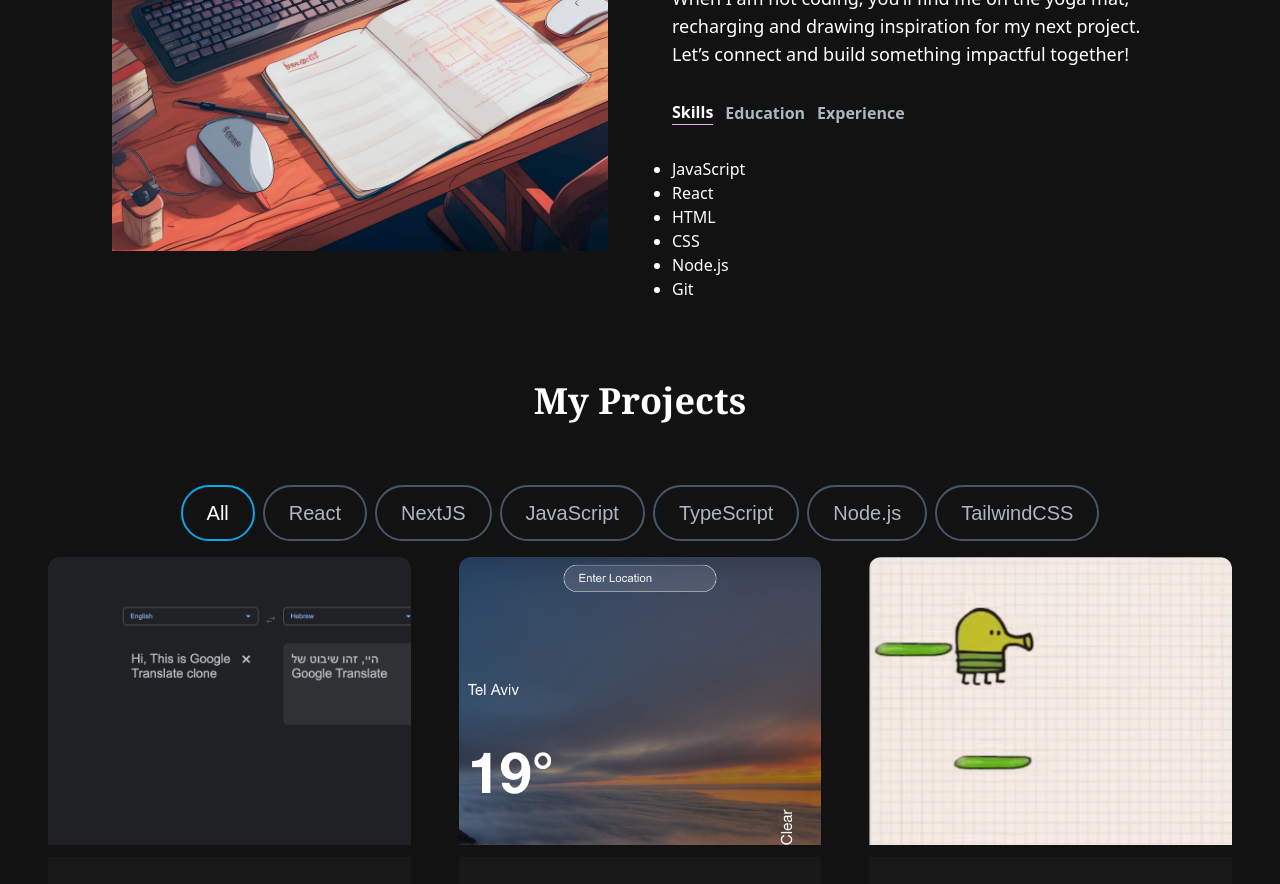
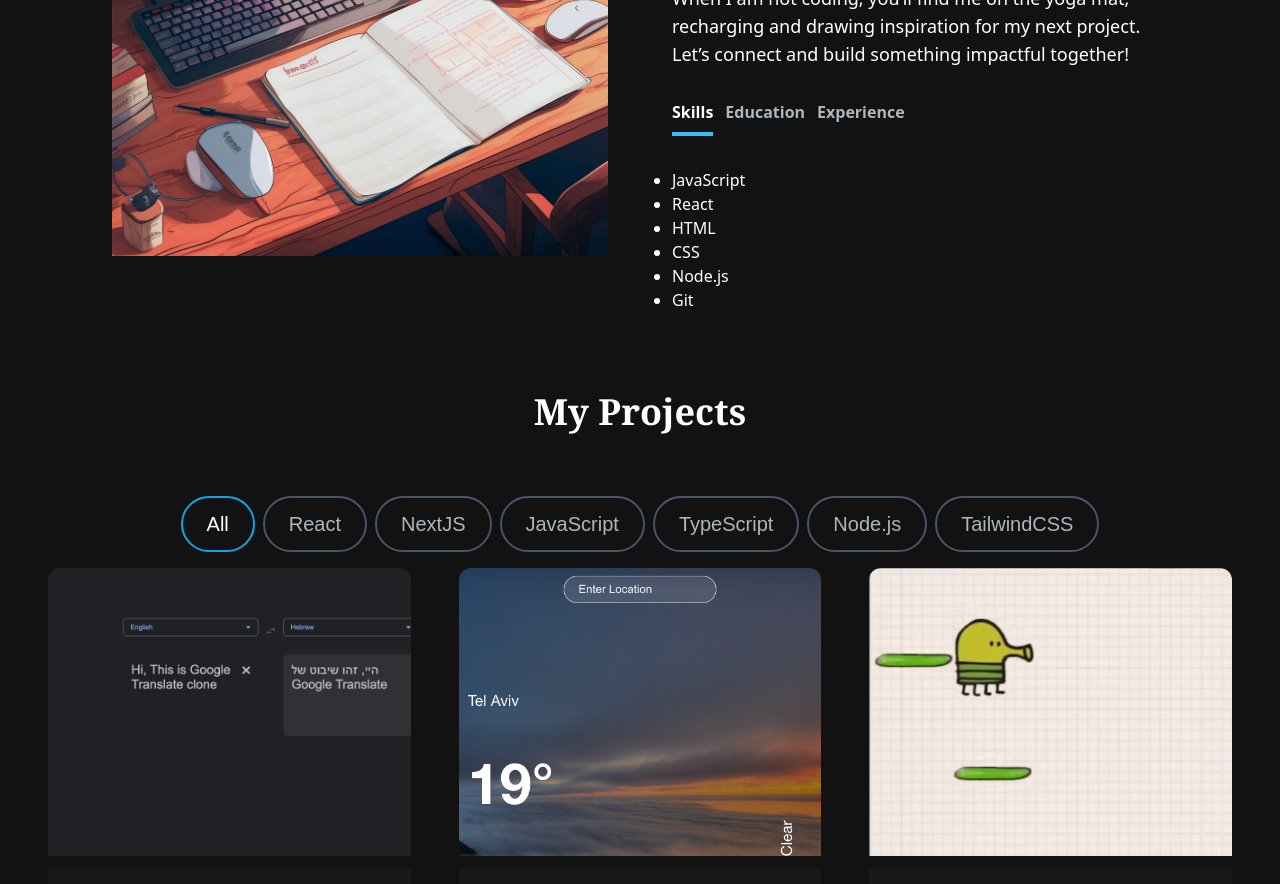
Before and after one commit to yaelshteiman/portfolio, a Next.js app: page / in a window 1280 px wide. Shown: the part 900-1784 px from the top of the page. Built offline with nearby package versions, Linux system fonts and the light colour scheme.

Commit message:
tab button motion

```diff
--- a/app/components/TabButton.jsx
+++ b/app/components/TabButton.jsx
@@ -1,12 +1,24 @@
-import React from 'react'
+import React from 'react';
+import {motion} from 'framer-motion';
 
+const variants = {
+    default: { width: 0},
+    active: {width: "calc(100% - 0.75rem)"},
+}
 const TabButton = ({active, selectTab, children}) => {
-    const buttonClasses = active ? 'text-white border-b border-fuchsia-300' : 'text-[#ADB7BE]'
+    const buttonClasses = active ? 'text-white' : 'text-[#ADB7BE]'
     return (
         <button onClick={selectTab}>
             <p className={`mr-3 font-semibold hover:text-white ${buttonClasses}`}>
                 {children}
             </p>
+            <motion.div
+                animate={active? "active" : "default"}
+                variants={variants}
+                className={"h-1 bg-sky-400 mt-2 mr-3"}
+            >
+
+            </motion.div>
         </button>
     )
 }
```
